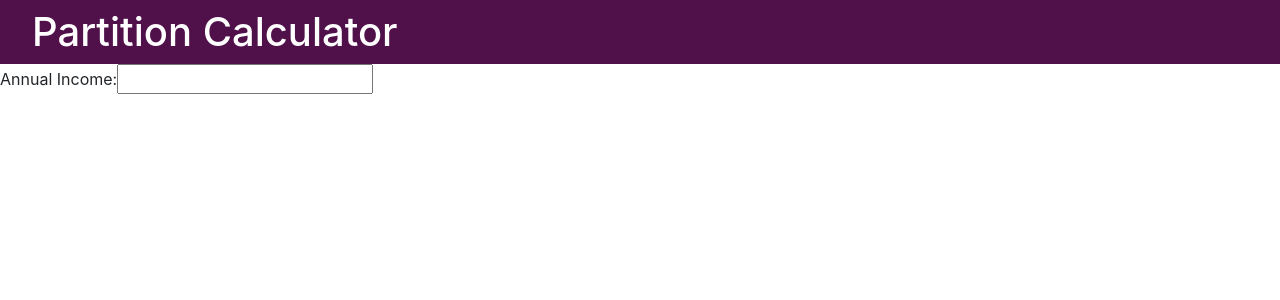
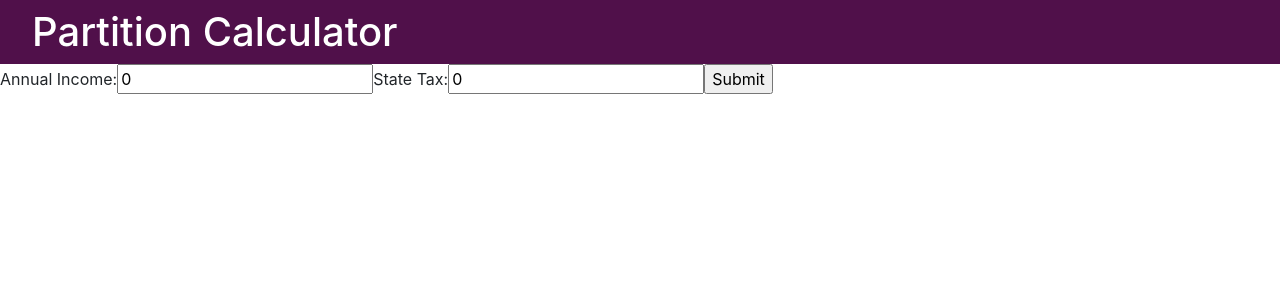
Before and after one commit to vanbuselvan/Galvanize-Project-1, a React (Create React App) app in the folder galvanizeproject1/: page / in a window 1280 px wide. Shown: the top 300 px of the page. Built offline with nearby package versions, Linux system fonts and the light colour scheme.

Commit message:
Added handlers for form changes.

```diff
--- a/galvanizeproject1/src/components/textfield.js
+++ b/galvanizeproject1/src/components/textfield.js
@@ -5,14 +5,43 @@ export default class Textfield extends Component {
     constructor(props) {
         super(props)
         this.state = {
-            value: 0
+            incomeValue: 0,
+            taxValue: 0.00
         }
+
+        this.handleChange = this.handleChange.bind(this);
+        this.handleSubmit = this.handleSubmit.bind(this);
     }
-// TODO: Include both textfields and the button in here.
+
+    handleChange(event) {
+        const target = event.target;
+        const value = parseInt(target.value)
+        const name = target.name;
+
+        this.setState({
+          [name]: value
+        });
+
+        console.log(this.state)
+    }
+
+    handleSubmit(event) {
+        event.preventDefault();
+    }
+
     render() {
-        return (<form>
-            <label for={this.props.valueType}>Annual Income: </label>
-            <input type="number" id={this.props.valueType} />
+        return (<form onSubmit={this.handleSubmit}>
+            <label>Annual Income: </label>
+            <input type="number" value={this.state.incomeValue}
+                name="incomeValue"
+                onChange={this.handleChange} />
+
+            <label>State Tax: </label>
+            <input type="number" value={this.state.taxValue}
+                name="taxValue"
+                onChange={this.handleChange} />
+
+            <input type="submit" value="Submit" />
         </form>
         )
     }
```
